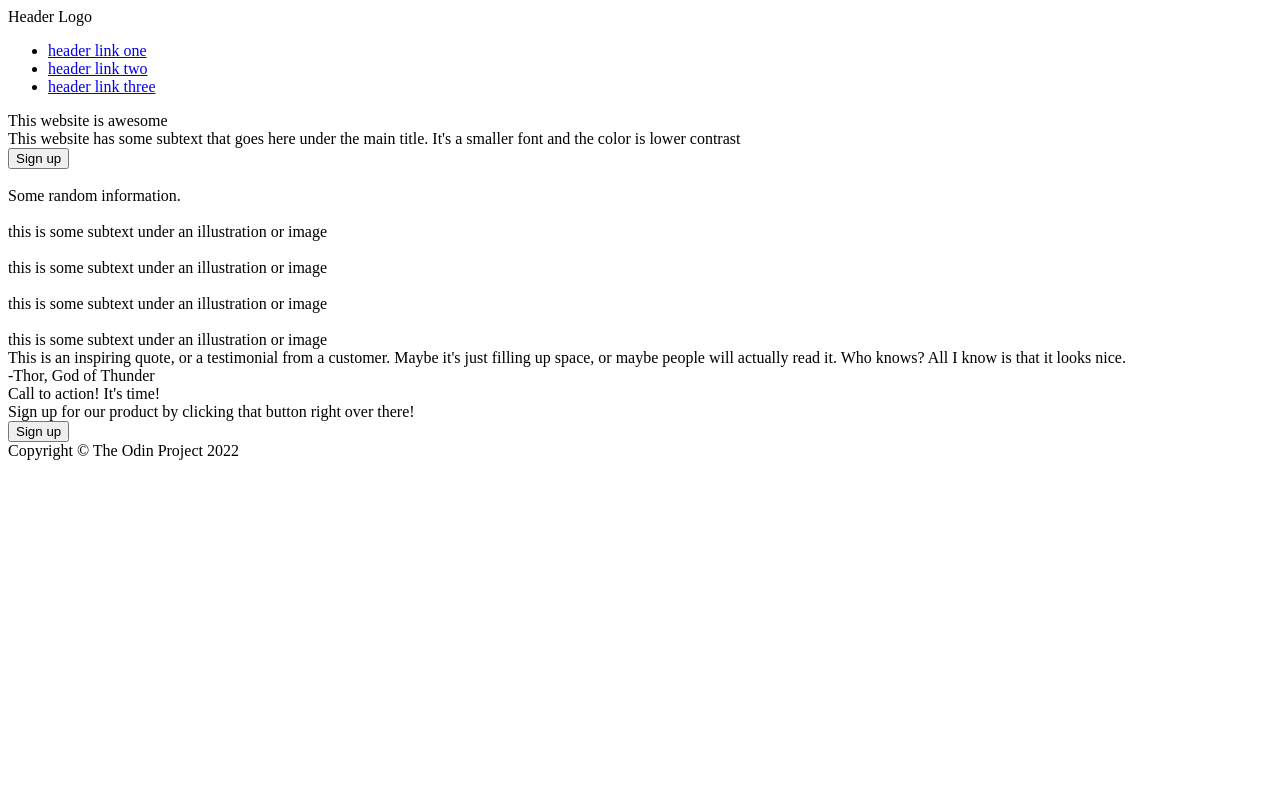
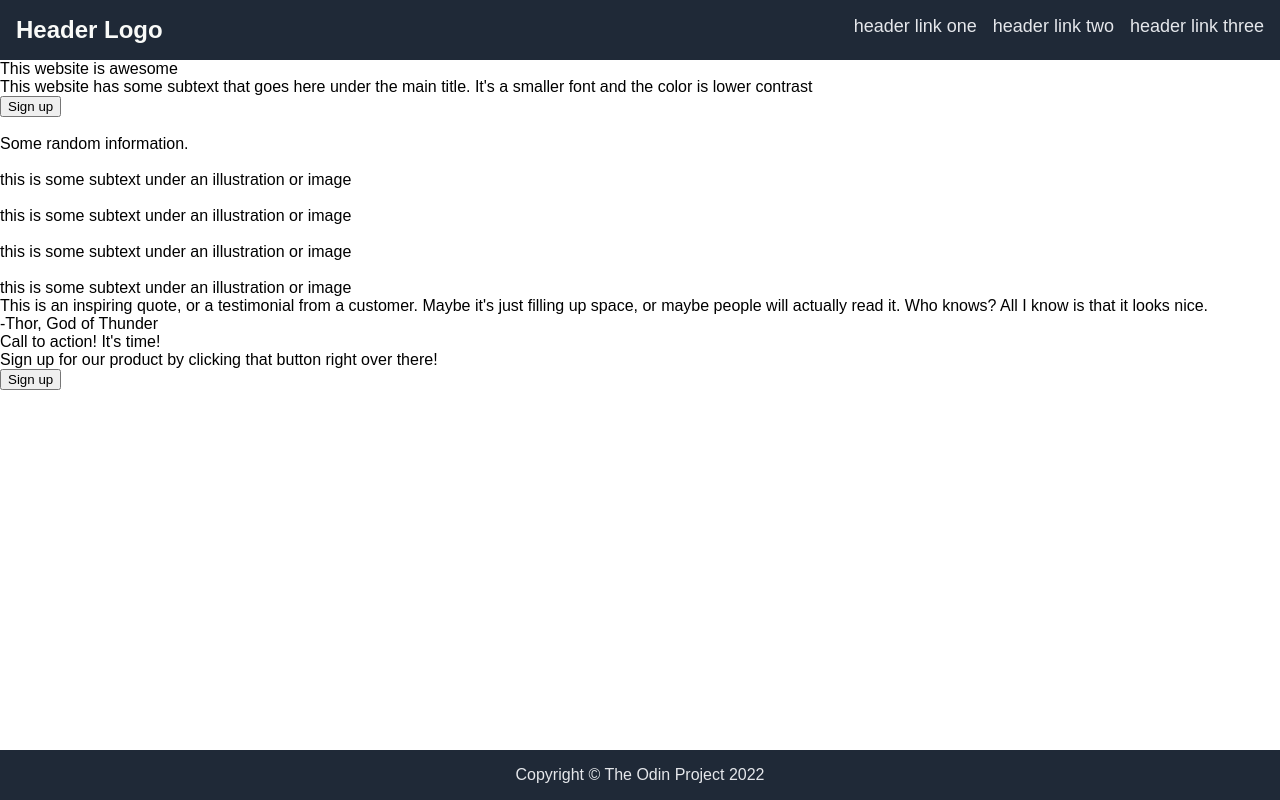
Before and after one commit to Kagiso31/landing-page, a plain HTML site: page index.html in a window 1280 px wide. Drawn offline with Linux system fonts and the light colour scheme.

Commit message:
Style header and footer

```diff
--- a/css/style.css
+++ b/css/style.css
@@ -0,0 +1,52 @@
+body {
+    display: flex;
+    flex-direction: column;
+    font-family: Arial;
+    height: 100vh;
+    margin: 0;
+}
+
+/* Header */
+
+.header {
+    background-color: #1F2937;
+    display: flex;
+    justify-content: space-between;
+    padding: 16px;
+}
+
+.header-logo {
+    color: #F9FAF8;
+    font-size: 24px;
+    font-weight: bold;
+}
+
+ul {
+    display: flex;
+    gap: 16px;
+    list-style-type: none;
+    margin: 0;
+    padding: 0;
+}
+
+a {
+    color: #E5E7EB;
+    font-size: 18px;
+    text-decoration: none;
+}
+
+/* Content */
+
+.container {
+    flex: 1;
+}
+
+/* Footer */
+.footer {
+    background-color: #1F2937;
+    color: #E5E7EB;
+    display: flex;
+    align-items: center;
+    justify-content: center;
+    padding: 16px;
+}
--- a/index.html
+++ b/index.html
@@ -17,6 +17,7 @@
         </ul>
     </div>
 
+    <div class="container">
         <div class="hero">
             <div class="hero-left">
                 <div class="hero-main">This website is awesome</div>
@@ -31,7 +32,7 @@
         <div class="info">
             <div class="info-header">Some random information.</div>
 
-        <div class="container">
+            <div class="card-container">
                 <div class="card">
                     <img src="" alt="">
                     <div class="subtext">this is some subtext under an illustration or image</div>
@@ -65,6 +66,7 @@
                 <button class="cta-btn">Sign up</button>
             </div>
         </div>
+    </div>
 
     <div class="footer">Copyright &#169; The Odin Project 2022</div>
 </body>
```
Lines whose indentation alone changed are shown as unchanged.
